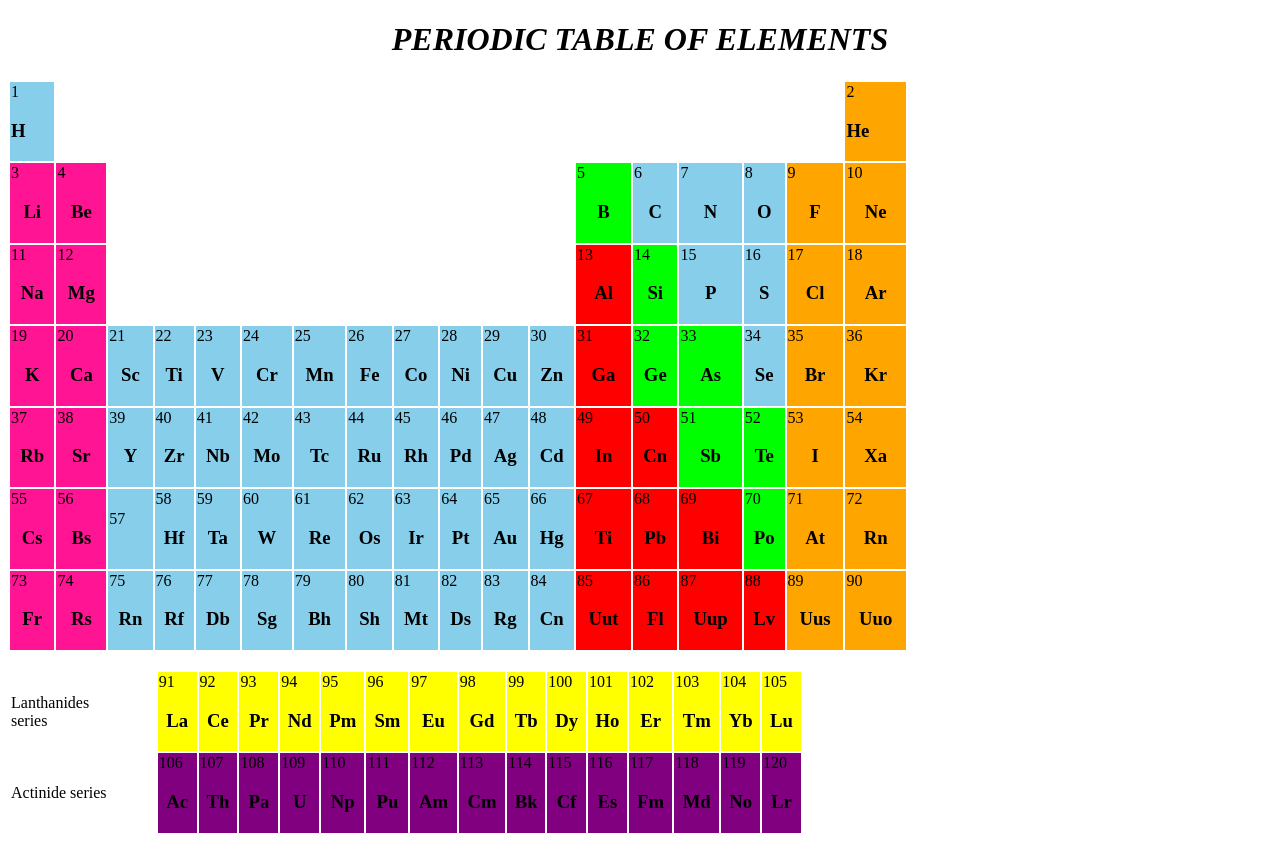
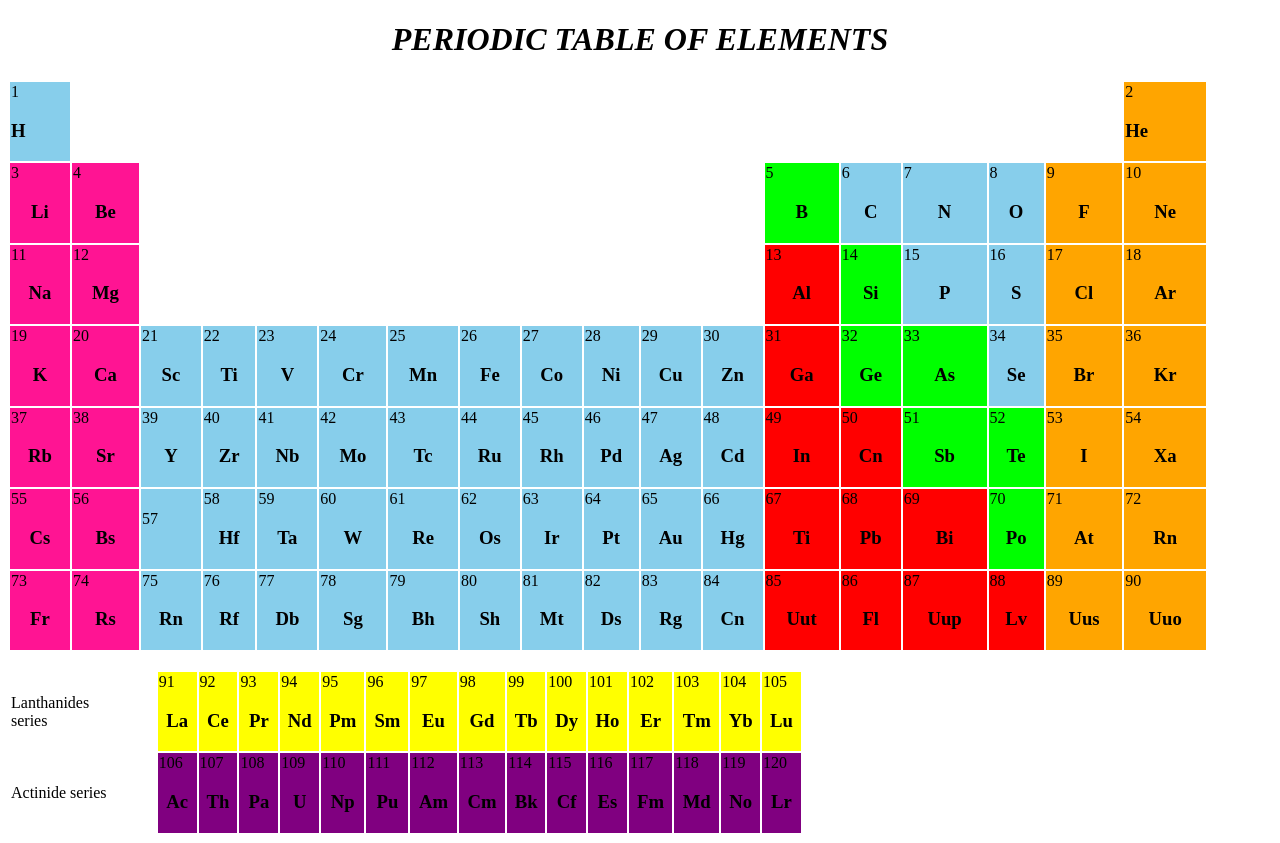
Before and after one commit to ANUM129951/periodic-table, a plain HTML site: page periodic table.html in a window 1280 px wide. Drawn offline with Linux system fonts and the light colour scheme.

Commit message:
third commit

```diff
--- a/periodic table.html
+++ b/periodic table.html
@@ -8,7 +8,7 @@
 </head>
 <h1><center><em>PERIODIC TABLE OF ELEMENTS</em></center></h1>
 <body>
-    <table width="900">
+    <table width="1200">
         <tr>
             <td bgcolor="skyblue"> 1 <br> <H3>H</H3></td>
             <td colspan="16"></td>
```
